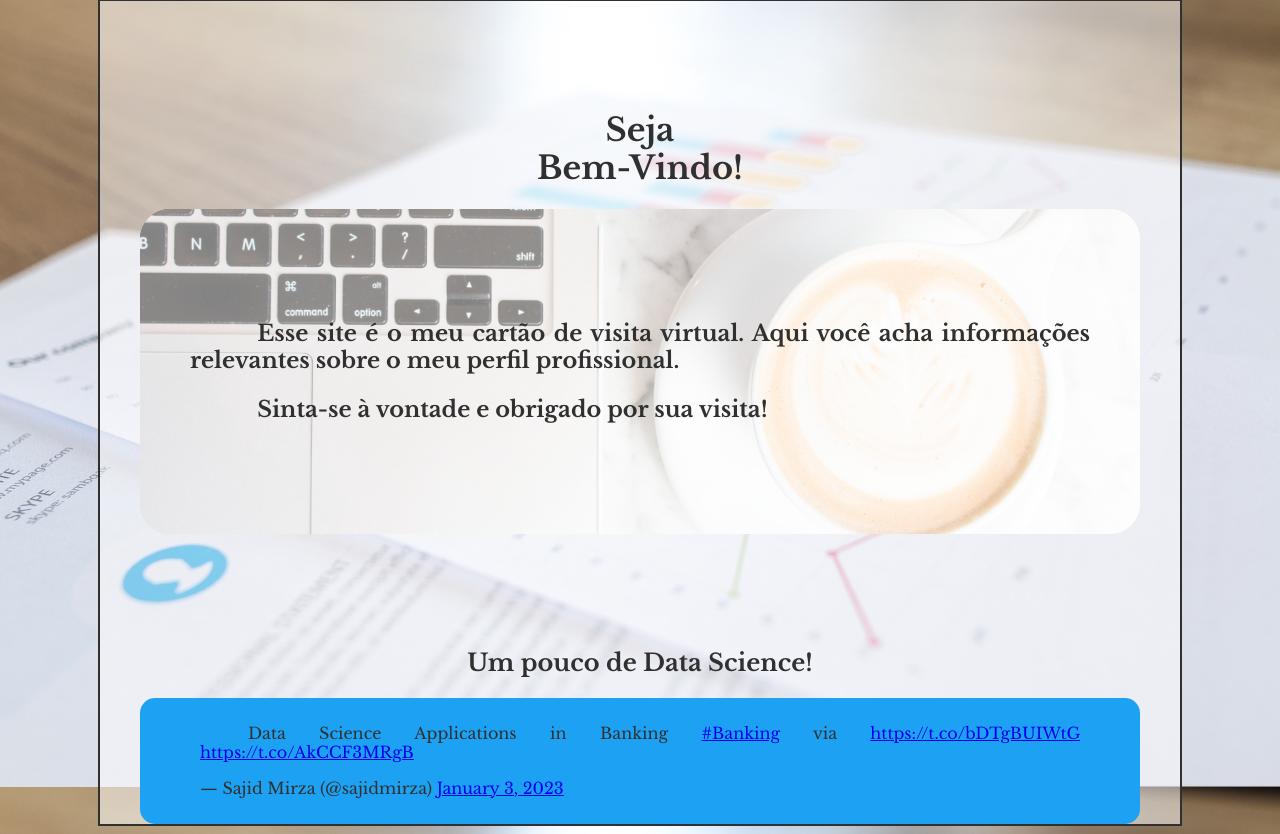
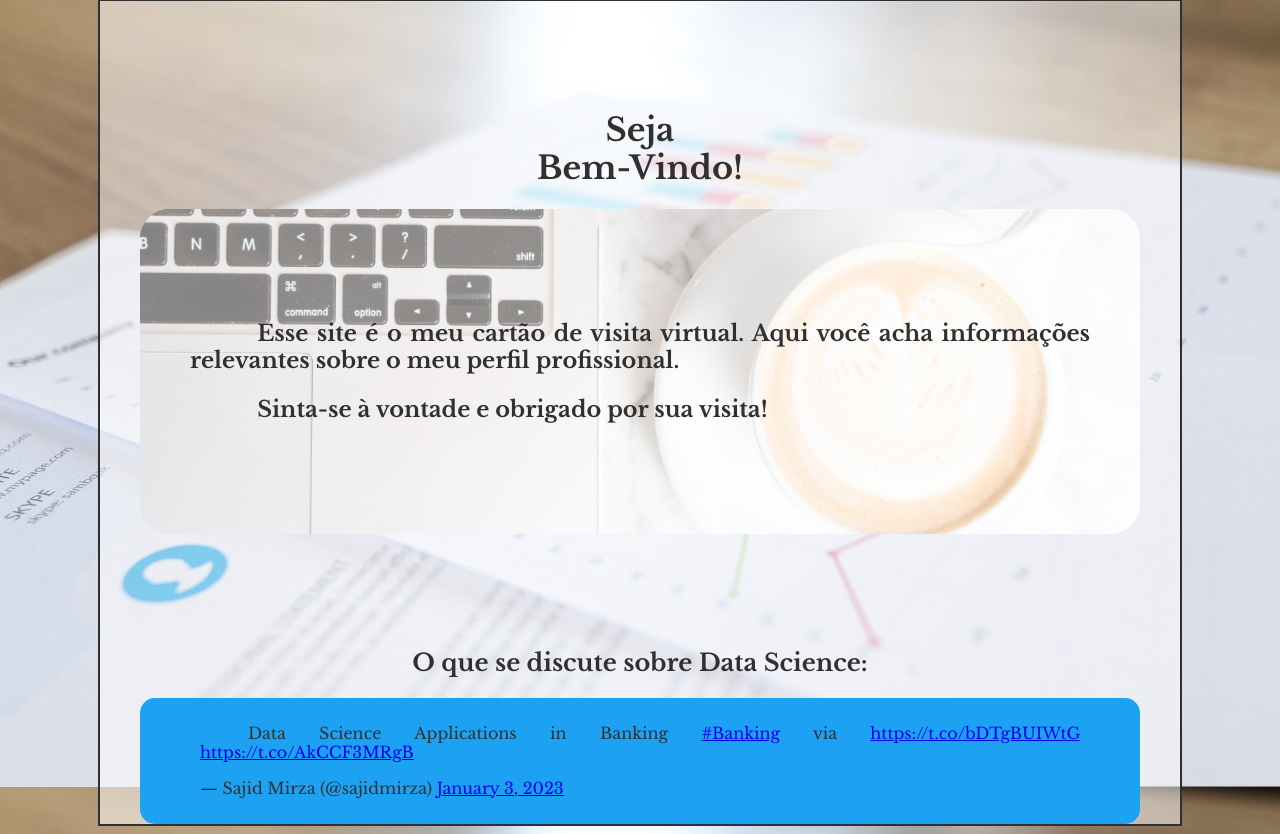
Before and after one commit to UmbreLu/personal_website, a Flask app: page /home in a window 1280 px wide. Shown: the part 61-895 px from the top of the page. Run offline with Flask 2, Linux system fonts and the light colour scheme; some libraries are stand-ins or nearby versions.

Commit message:
home embedded tweet title change

```diff
--- a/templates/home.html
+++ b/templates/home.html
@@ -28,7 +28,7 @@
 <br>
 <br>
 <br>
-<h2 style="text-align: center">Um pouco de Data Science!</h2>
+<h2 style="text-align: center">O que se discute sobre Data Science:</h2>
 <div class="flex-container">
     <div class="twitter-wrapper">
 
```
